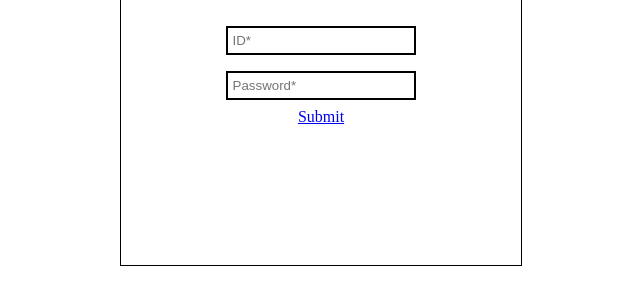
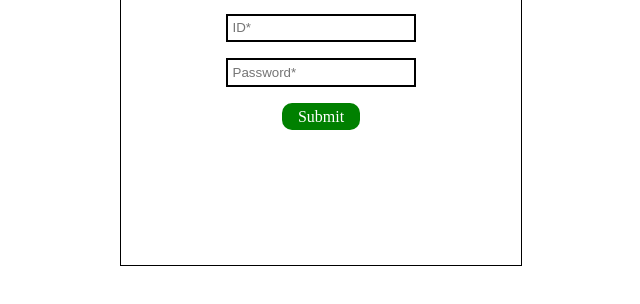
Before and after one commit to Ankur9669/Anurag-Project, a plain HTML site: page index.html in a window 1280 px wide. Shown: the part 244-548 px from the top of the page, without its empty margins (327-967 px from the left). Drawn offline with Linux system fonts and the light colour scheme.

Commit message:
Update index.html

```diff
--- a/index.html
+++ b/index.html
@@ -30,7 +30,7 @@
             padding: 0.3rem;
         }
 
-        button {
+        .form-button {
             margin: 0.5rem;
             padding: 0.3rem 1rem;
             background-color: green;
@@ -38,9 +38,10 @@
             border: none;
             border-radius: 10px;
             cursor: pointer;
+            text-decoration: none;
         }
 
-        button:hover {
+        .form-button:hover {
             background-color: blueviolet;
         }
 
@@ -57,7 +58,7 @@
         <h1 class="login-heading">Login</h1>
         <input placeholder="ID*" type="text">
         <input placeholder="Password*" type="password">
-        <a href="bookslot.html">Submit</a>
+        <a href="bookslot.html" class="form-button">Submit</a>
     </form>
 </body>
 
```
